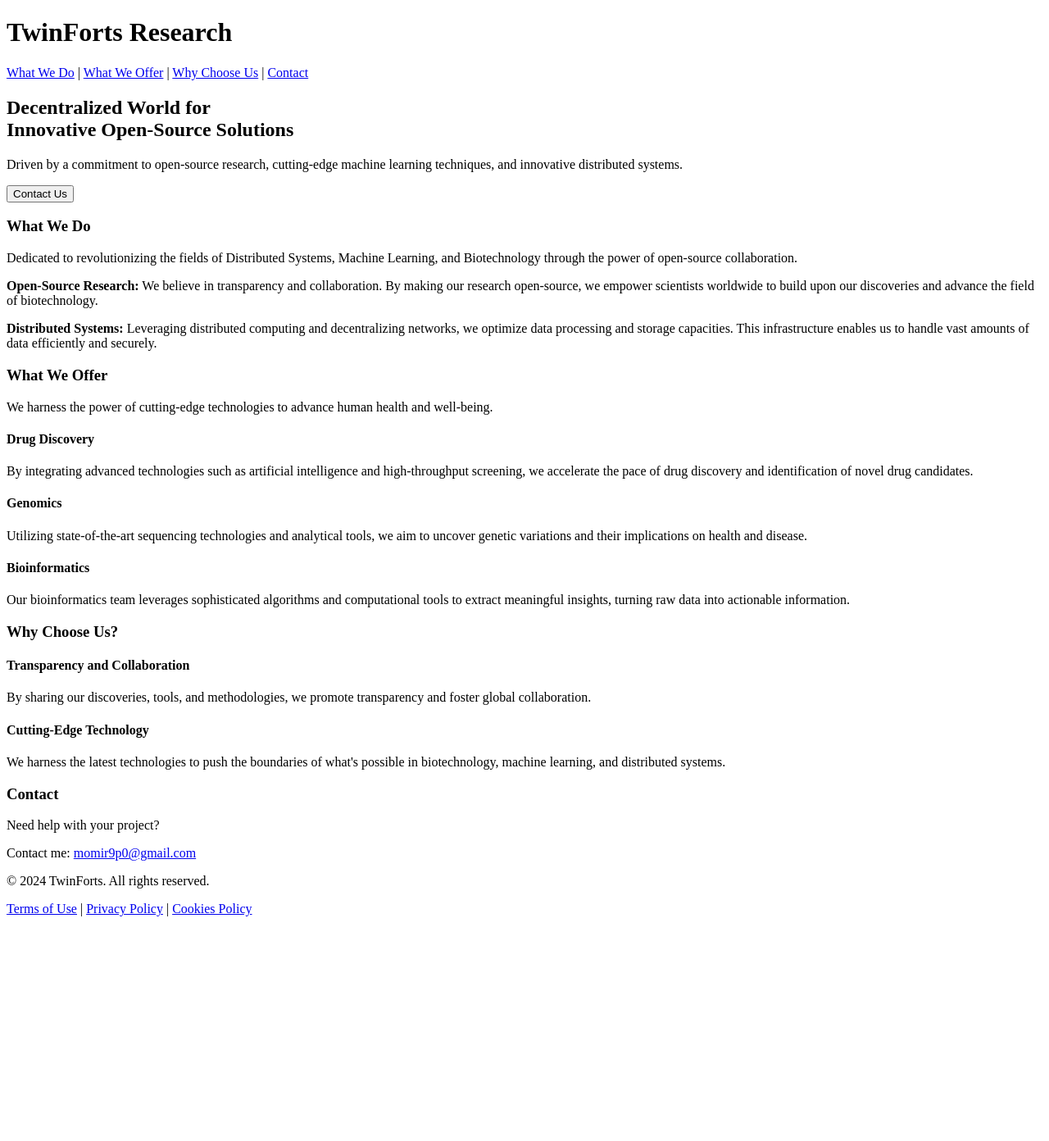
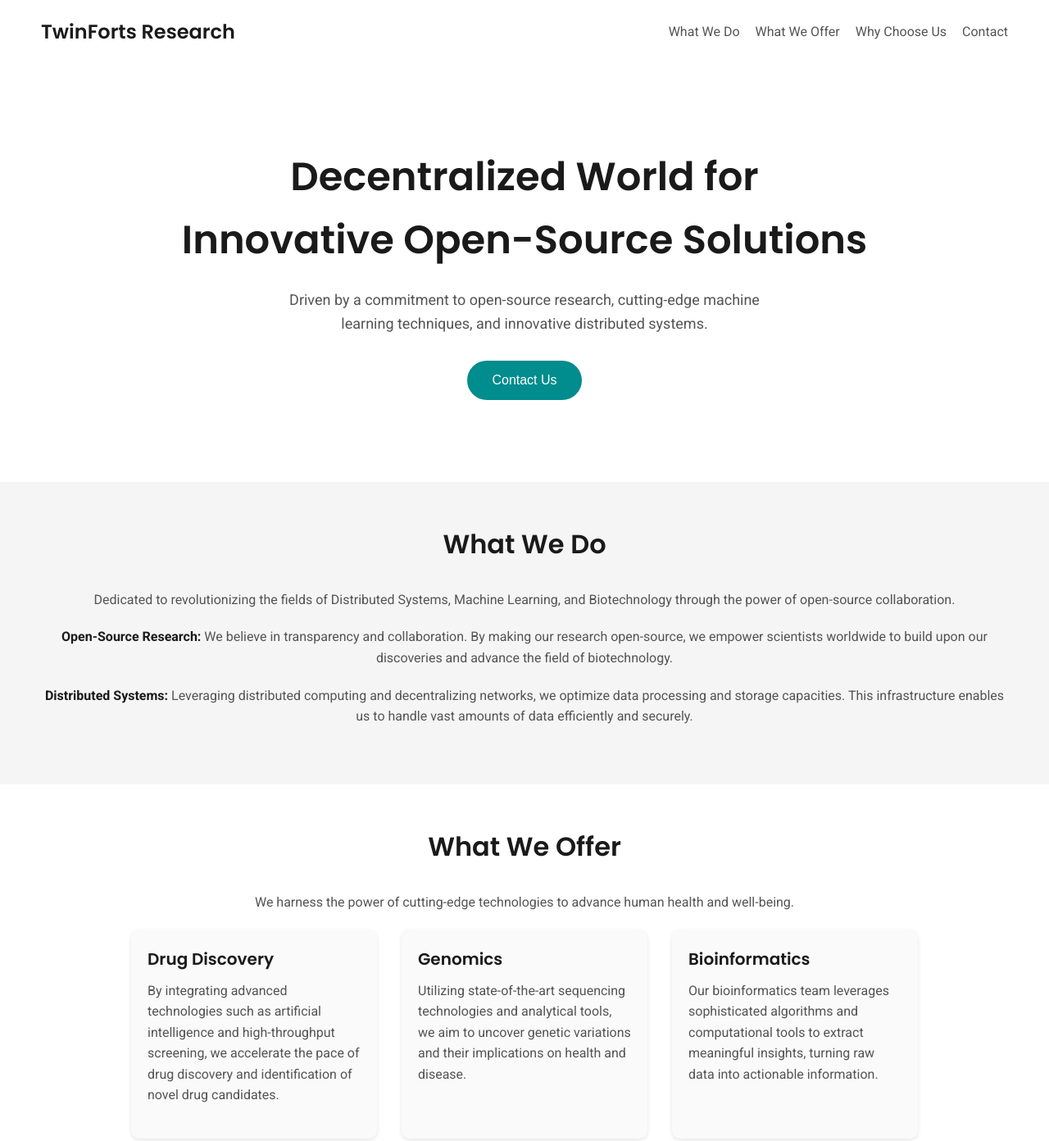
Before and after one commit to ziggyC/complytracker, a plain HTML site: page docs/index.html in a window 1280 px wide. Shown: the top 1392 px of the page at 82% size. Before the commit the page ends 1126 px from the top, so only its background shows below. Drawn offline with Linux system fonts and the light colour scheme.

Commit message:
Update index.html

```diff
--- a/docs/index.html
+++ b/docs/index.html
@@ -4,24 +4,234 @@
     <meta charset="UTF-8">
     <meta name="viewport" content="width=device-width, initial-scale=1.0">
     <title>TwinForts - Decentralized World for Innovative Open-Source Solutions</title>
+    <link href="https://fonts.googleapis.com/css2?family=Roboto:wght@400;700&family=Poppins:wght@600&display=swap" rel="stylesheet">
+    <style>
+        * {
+            margin: 0;
+            padding: 0;
+            box-sizing: border-box;
+        }
+
+        body {
+            font-family: 'Roboto', sans-serif;
+            color: #333;
+            background-color: #fafafa;
+            line-height: 1.6;
+        }
+
+        header {
+            display: flex;
+            justify-content: space-between;
+            align-items: center;
+            padding: 20px 50px;
+            background-color: #fff;
+            box-shadow: 0 2px 5px rgba(0, 0, 0, 0.1);
+        }
+
+        header h1 {
+            font-family: 'Poppins', sans-serif;
+            font-size: 24px;
+            color: #1A1A1A;
+        }
+
+        header nav a {
+            margin-left: 15px;
+            text-decoration: none;
+            color: #545454;
+            font-size: 16px;
+        }
+
+        header nav a:hover {
+            color: #018C8D;
+        }
+
+        /* Hero Section */
+        section.hero {
+            text-align: center;
+            padding: 100px 50px;
+            background-color: #fff;
+        }
+
+        section.hero h2 {
+            font-family: 'Poppins', sans-serif;
+            font-size: 48px;
+            color: #1A1A1A;
+            margin-bottom: 20px;
+        }
+
+        section.hero p {
+            font-size: 18px;
+            color: #545454;
+            margin-bottom: 30px;
+            max-width: 600px;
+            margin: 0 auto 30px;
+        }
+
+        section.hero button {
+            padding: 15px 30px;
+            font-size: 16px;
+            color: #fff;
+            background-color: #018C8D;
+            border: none;
+            border-radius: 25px;
+            cursor: pointer;
+        }
+
+        section.hero button:hover {
+            background-color: #016b6c;
+        }
+
+        /* What We Do Section */
+        section#what-we-do {
+            padding: 50px;
+            background-color: #f5f5f5;
+            text-align: center;
+        }
+
+        section#what-we-do h3,
+        section#what-we-offer h3,
+        section#why-choose-us h3,
+        section#contact h3 {
+            font-family: 'Poppins', sans-serif;
+            font-size: 32px;
+            color: #1A1A1A;
+            margin-bottom: 30px;
+        }
+
+        section#what-we-do p,
+        section#what-we-offer p,
+        section#why-choose-us p,
+        section#contact p {
+            font-size: 16px;
+            color: #545454;
+            margin-bottom: 20px;
+        }
+
+        section#what-we-do p strong {
+            color: #1A1A1A;
+        }
+
+        /* What We Offer Section */
+        section#what-we-offer {
+            padding: 50px;
+            text-align: center;
+            background-color: #fff;
+        }
+
+        section#what-we-offer .offer-grid {
+            display: flex;
+            justify-content: center;
+            gap: 30px;
+            flex-wrap: wrap;
+        }
+
+        section#what-we-offer .offer-grid div {
+            background-color: #fafafa;
+            padding: 20px;
+            border-radius: 10px;
+            width: 300px;
+            text-align: left;
+        }
+
+        section#what-we-offer .offer-grid h4 {
+            font-family: 'Poppins', sans-serif;
+            font-size: 20px;
+            color: #1A1A1A;
+            margin-bottom: 10px;
+        }
+
+        /* Why Choose Us Section */
+        section#why-choose-us {
+            padding: 50px;
+            text-align: center;
+            background-color: #f5f5f5;
+        }
+
+        section#why-choose-us .choose-grid {
+            display: flex;
+            justify-content: center;
+            gap: 30px;
+            flex-wrap: wrap;
+        }
+
+        section#why-choose-us .choose-grid div {
+            background-color: #fff;
+            padding: 20px;
+            border-radius: 10px;
+            width: 300px;
+            text-align: left;
+        }
+
+        section#what-we-offer .offer-grid div,
+        section#why-choose-us .choose-grid div {
+            box-shadow: 0 2px 5px rgba(0, 0, 0, 0.1);
+        }
+
+        section#why-choose-us .choose-grid h4 {
+            font-family: 'Poppins', sans-serif;
+            font-size: 20px;
+            color: #1A1A1A;
+            margin-bottom: 10px;
+        }
+
+        /* Contact Section */
+        section#contact {
+            padding: 50px;
+            text-align: center;
+            background-color: #fff;
+        }
+
+        section#contact a {
+            color: #018C8D;
+            text-decoration: none;
+        }
+
+        section#contact a:hover {
+            text-decoration: underline;
+        }
+
+        /* Footer Section */
+        footer {
+            padding: 20px 50px;
+            background-color: #fafafa;
+            text-align: center;
+            border-top: 1px solid #e0e0e0;
+        }
+
+        footer p {
+            font-size: 14px;
+            color: #545454;
+        }
+
+        footer a {
+            margin-left: 10px;
+            text-decoration: none;
+            color: #545454;
+            font-size: 14px;
+        }
+
+        footer a:hover {
+            color: #018C8D;
+        }
+    </style>
 </head>
 <body>
     <!-- Header Section -->
     <header>
         <h1>TwinForts Research</h1>
         <nav>
-            <a href="#what-we-do">What We Do</a> |
-            <a href="#what-we-offer">What We Offer</a> |
-            <a href="#why-choose-us">Why Choose Us</a> |
+            <a href="#what-we-do">What We Do</a>
+            <a href="#what-we-offer">What We Offer</a>
+            <a href="#why-choose-us">Why Choose Us</a>
             <a href="#contact">Contact</a>
         </nav>
     </header>
 
     <!-- Hero Section -->
-    <section>
+    <section class="hero">
         <h2>Decentralized World for<br>Innovative Open-Source Solutions</h2>
         <p>Driven by a commitment to open-source research, cutting-edge machine learning techniques, and innovative distributed systems.</p>
-        <a href="#contact"><button>Contact Us</button></a>
+        <button>Contact Us</button>
     </section>
 
     <!-- What We Do Section -->
@@ -36,6 +246,7 @@
     <section id="what-we-offer">
         <h3>What We Offer</h3>
         <p>We harness the power of cutting-edge technologies to advance human health and well-being.</p>
+        <div class="offer-grid">
             <div>
                 <h4>Drug Discovery</h4>
                 <p>By integrating advanced technologies such as artificial intelligence and high-throughput screening, we accelerate the pace of drug discovery and identification of novel drug candidates.</p>
@@ -48,11 +259,13 @@
                 <h4>Bioinformatics</h4>
                 <p>Our bioinformatics team leverages sophisticated algorithms and computational tools to extract meaningful insights, turning raw data into actionable information.</p>
             </div>
+        </div>
     </section>
 
     <!-- Why Choose Us Section -->
     <section id="why-choose-us">
         <h3>Why Choose Us?</h3>
+        <div class="choose-grid">
             <div>
                 <h4>Transparency and Collaboration</h4>
                 <p>By sharing our discoveries, tools, and methodologies, we promote transparency and foster global collaboration.</p>
@@ -60,6 +273,7 @@
             <div>
                 <h4>Cutting-Edge Technology</h4>
                 <p>We harness the latest technologies to push the boundaries of what's possible in biotechnology, machine learning, and distributed systems.</p>
+            </div>
         </div>
     </section>
 
@@ -72,9 +286,9 @@
 
     <!-- Footer Section -->
     <footer>
-        <p>&copy; 2024 TwinForts. All rights reserved.</p>
-        <a href="#">Terms of Use</a> |
-        <a href="#">Privacy Policy</a> |
+        <p>© 2024 TwinForts. All rights reserved.</p>
+        <a href="#">Terms of Use</a>
+        <a href="#">Privacy Policy</a>
         <a href="#">Cookies Policy</a>
     </footer>
 </body>
```
Lines whose indentation alone changed are shown as unchanged.
